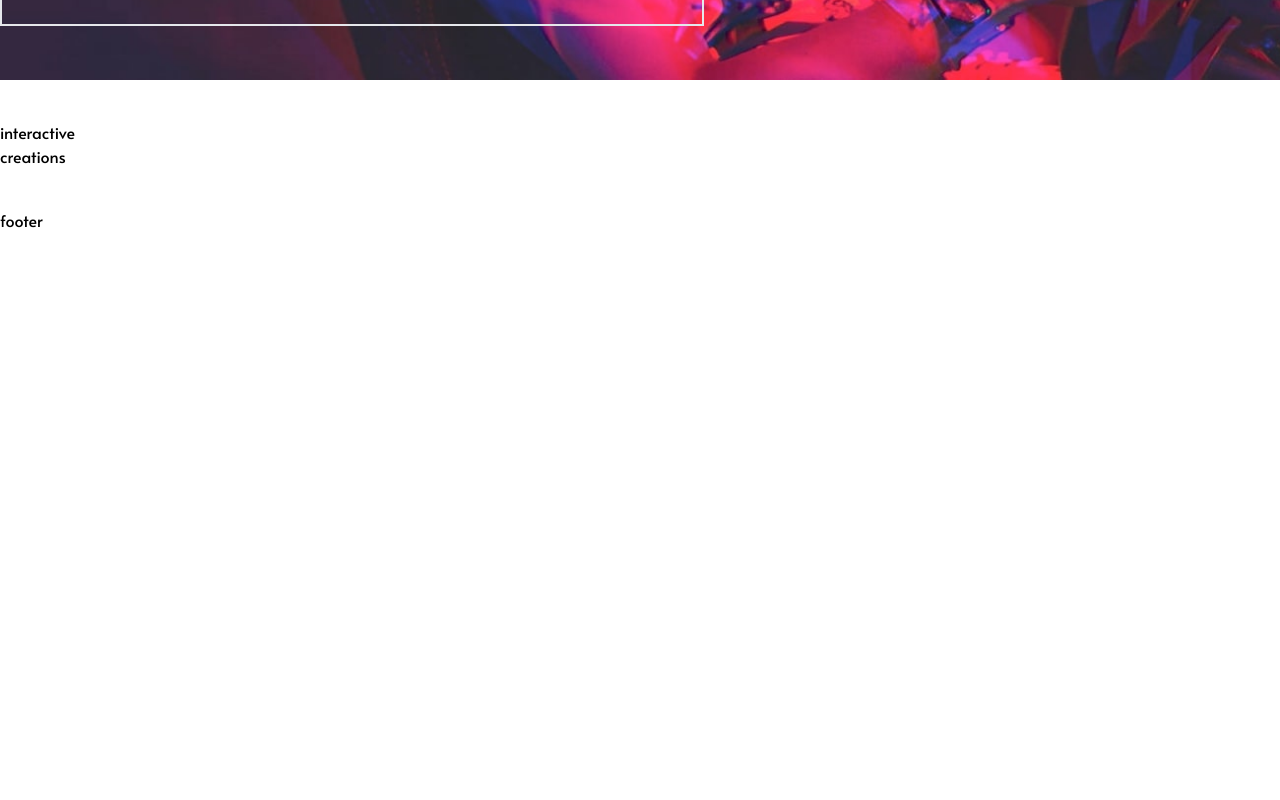
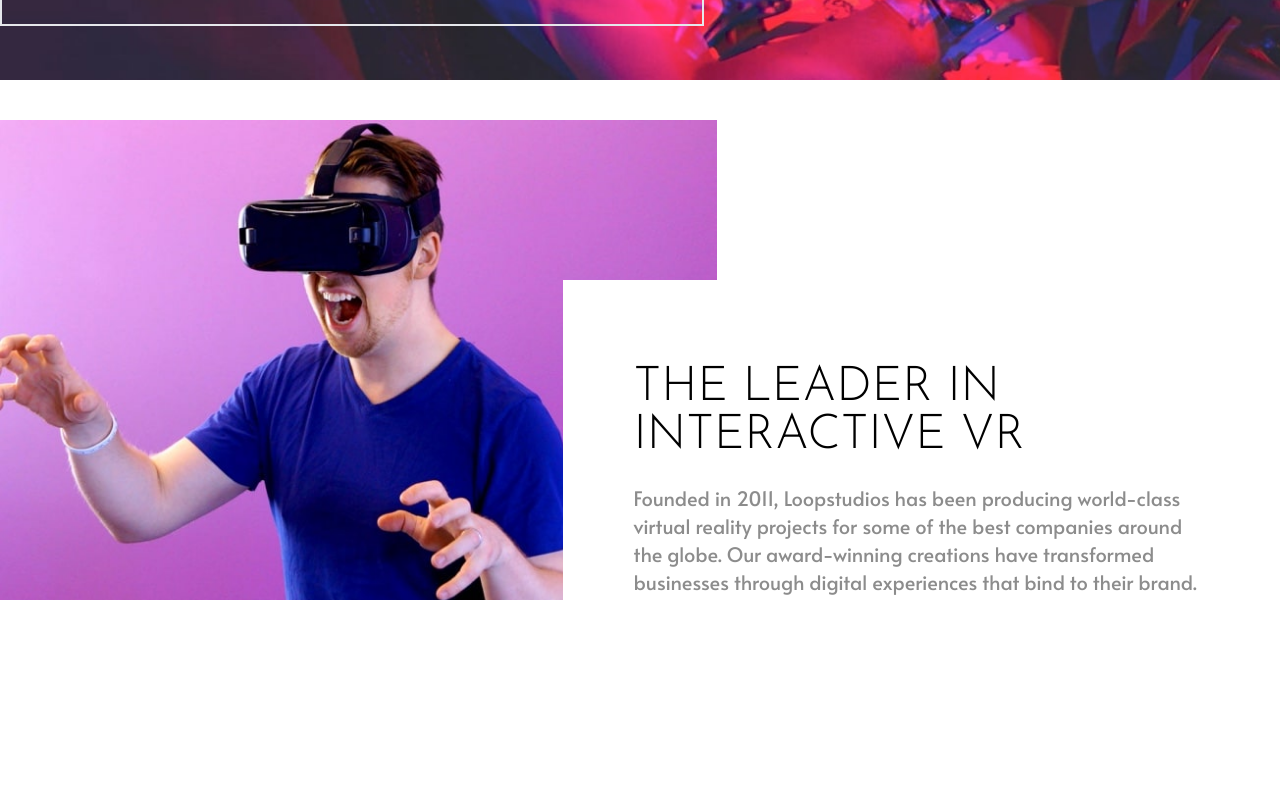
Before and after one commit to gracebir/loopstudios-landing-page, a Next.js app: page / in a window 1280 px wide. Shown: the part 560-1360 px from the top of the page. Before the commit the page ends 800 px from the top, so only its background shows below. Built offline with nearby package versions, Linux system fonts and the light colour scheme.

Commit message:
interactive section

```diff
--- a/src/app/_components/Interactive.tsx
+++ b/src/app/_components/Interactive.tsx
@@ -1,10 +1,22 @@
 import React from 'react'
+import data from '@/constant/data.json'
+import Title from './ELements/Title'
+import { Alata } from 'next/font/google'
+
+const alata = Alata({ subsets: ['latin'], weight: ['400'] })
 
 const Interactive = () => {
+  const interactive = data.overview
   return (
-    <div>
-      <h1>interactive</h1>
-    </div>
+    <section className="min-h-screen lg:block mb-10 flex flex-col gap-8 relative w-full">
+      <div className="lg:w-[56%] w-full bg-interactive-mob lg:bg-interactive-desk bg-no-repeat bg-cover h-[30vh] lg:h-[60vh]" />
+      <div className="lg:w-[56%] flex items-center w-full bg-white-color lg:absolute  static right-0 top-[20%] h-[50vh]">
+        <div className='max-w-xl mx-auto flex flex-col items-center lg:items-start gap-6'>
+          <Title text={interactive.heading} />
+          <p className={`text-dark-gray text-center lg:text-start text-base lg:text-xl font-normal ${alata.className}`}>{interactive.paragraph}</p>
+        </div>
+      </div>
+    </section>
   )
 }
 
```
